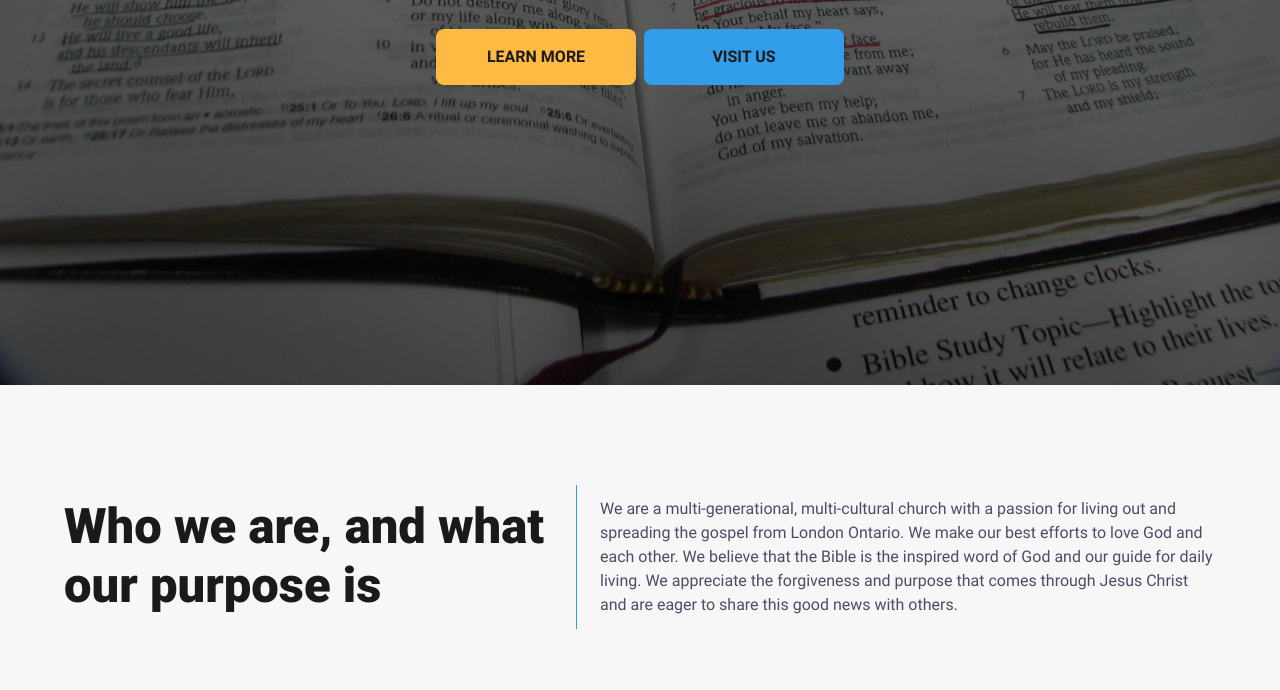
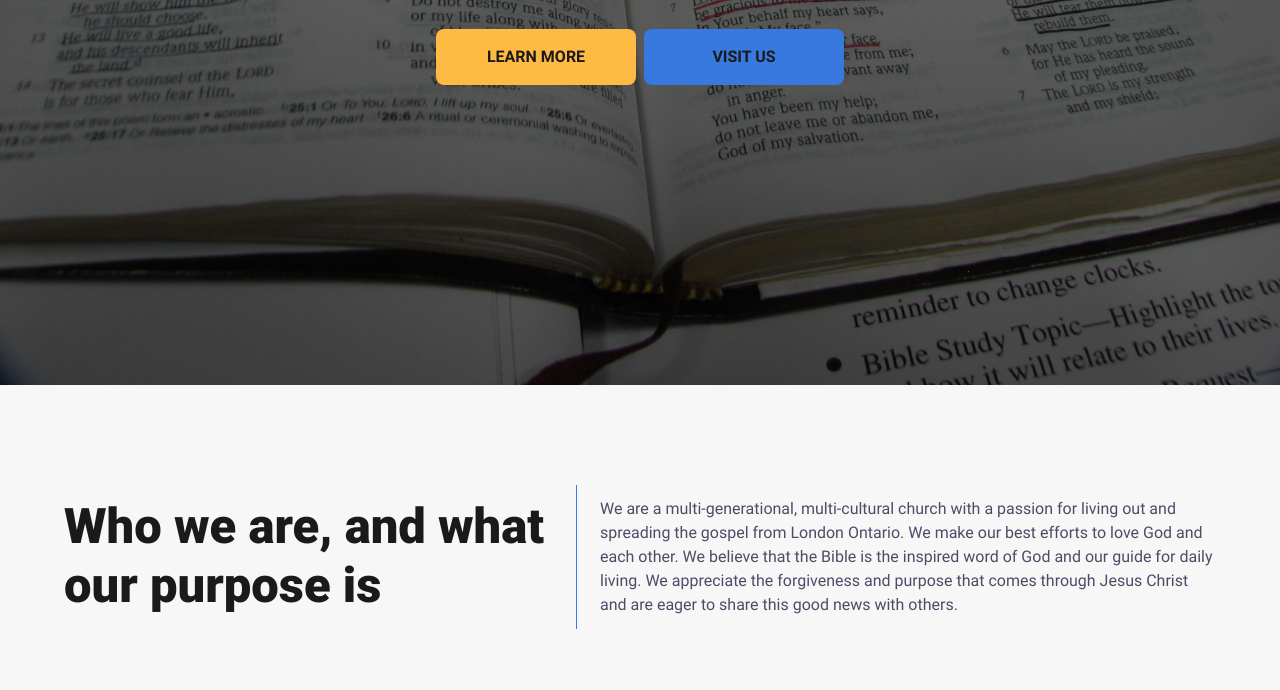
Before and after one commit to CreativeCleverCarlos/St.Thomas-upgrade-, an Eleventy site: page src/index.html in a window 1280 px wide. Shown: the part 599-1289 px from the top of the page. Built offline with nearby package versions, Linux system fonts and the light colour scheme; Eleventy itself is replaced by a stand-in of ours; files that its build step writes are made by us from their sources.

Commit message:
does this fix it?

```diff
--- a/src/assets/css/root.css
+++ b/src/assets/css/root.css
@@ -6,7 +6,7 @@
 @media only screen and (min-width: 0rem) {
   :root {
     /* Add these styles to your global stylesheet, which is used across all site pages. You only need to do this once. All elements in the library derive their variables and base styles from this central sheet, simplifying site-wide edits. For instance, if you want to modify how your h2's appear across the site, you just update it once in the global styles, and the changes apply everywhere. */
-    --primary: #329ee9;
+    --primary: #3879df;
     --primaryLight: #A8EAF8;
     --secondary: #ffba43;
     --secondaryLight: #ffba43;
```
